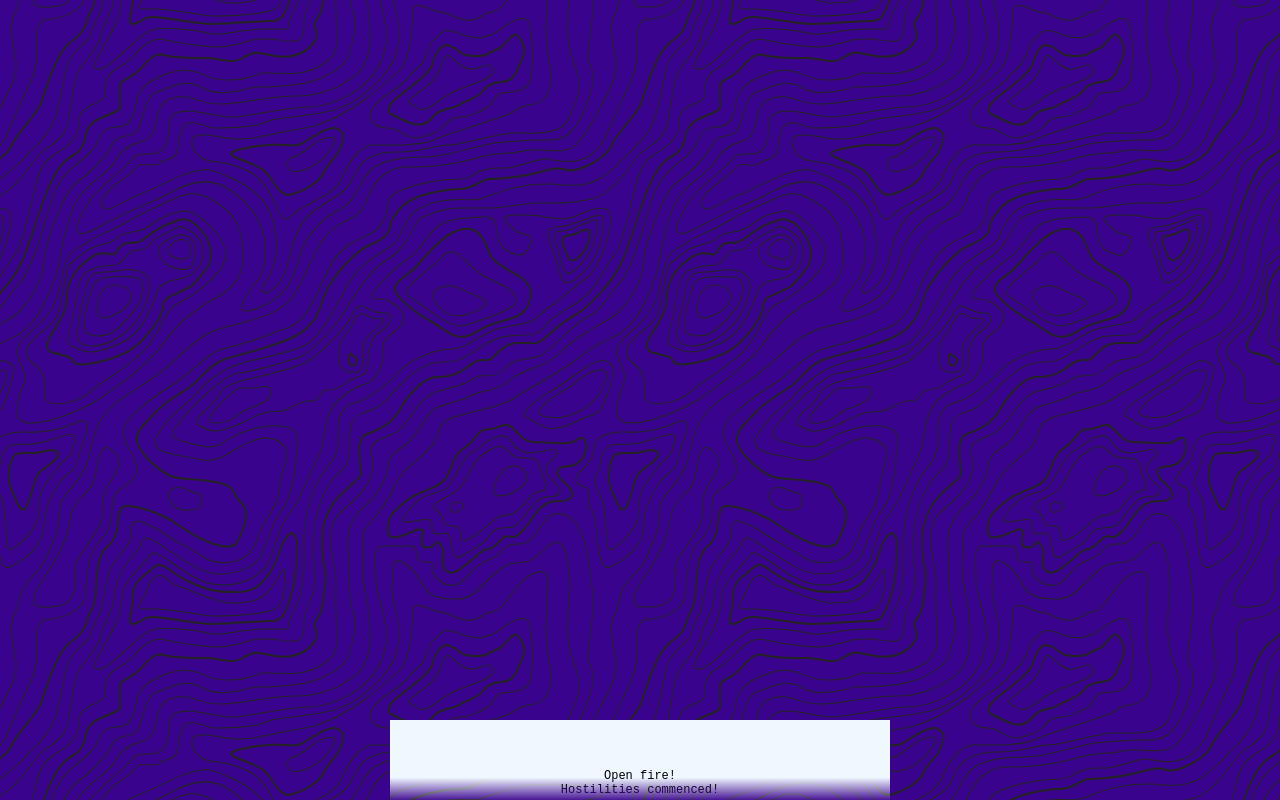
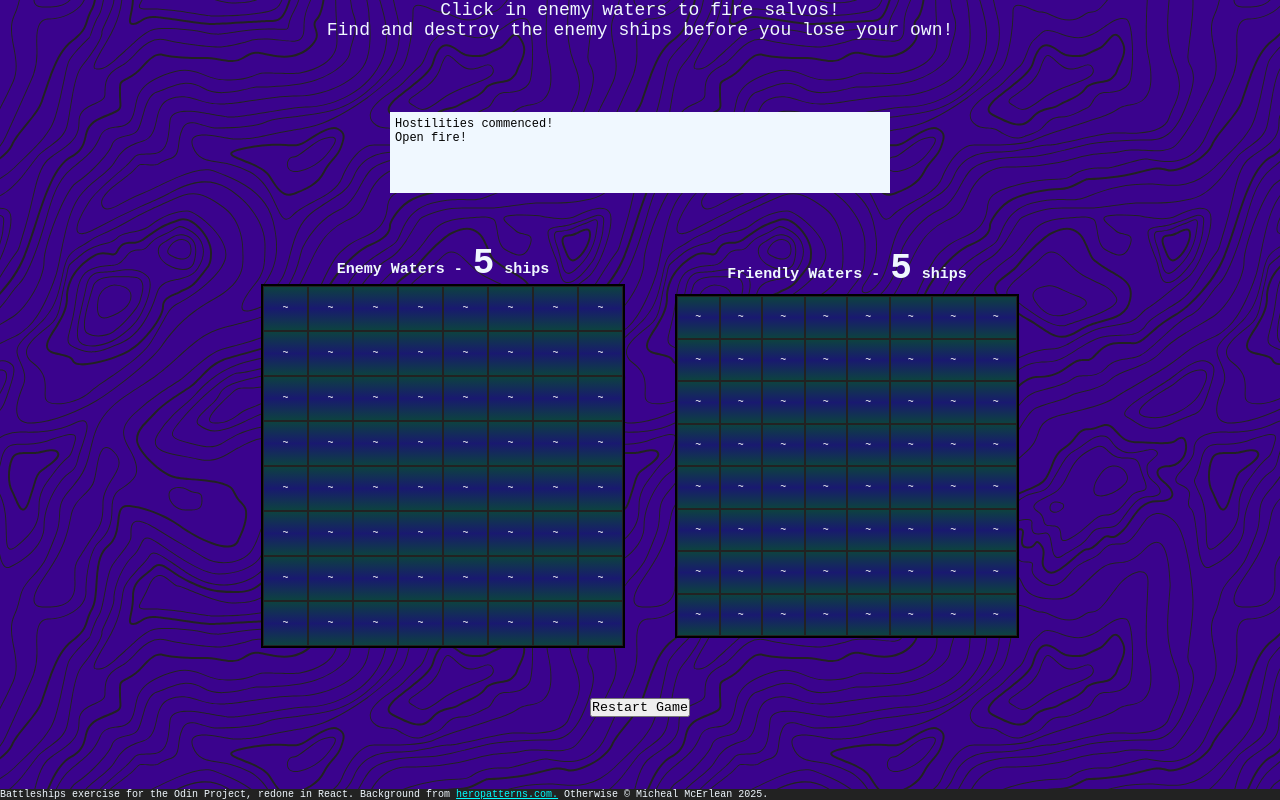
Before and after one commit to MichealMcErlean/odin-react-battleship, a React (Vite) app: page /game in a window 1280 px wide. Shown: the top 800 px of the page. Built offline with nearby package versions, Linux system fonts and the light colour scheme.

Commit message:
The player can now attack
Haven't implemented the AI counterfire yet. That will require a bit of work, as I want to give it rudimentary AI about following up when landing a hit.

```diff
--- a/src/App.jsx
+++ b/src/App.jsx
@@ -1,6 +1,6 @@
 import { useState, useEffect} from 'react'
 import { useNavigate } from 'react-router';
-import './App.css'
+import styles from './App.module.css'
 import FollowerShape from './components/FollowerShape';
 import Board from './components/Board';
 import ShipButtons from './components/ShipButtons.jsx'
@@ -136,22 +136,22 @@ function App() {
           <h2>Place your ships!</h2>
         )}
       </header>
-      <article className='article'>
-        <div className="playerboard">
+      <article className={styles.article}>
+        <div className={styles.playerboard}>
           <Board
             type='human'
             onClick={handlePlaceShip}
           />
         </div>
-        <div className="buttonbox">
-          <div className="shipbuttons">
+        <div className={styles.buttonbox}>
+          <div className={styles.shipbuttons}>
             <ShipButtons
               availableShips={availableShips}
               placedShips={placedShips}
               onShipSelect={onShipSelect}
             />
           </div>
-          <div className="utilbuttons">
+          <div className={styles.utilbuttons}>
             <button
               type="button"
               onClick={handleRandomShips}
--- a/src/App.css
+++ b/src/App.module.css
@@ -10,7 +10,7 @@ main {
 }
 
 main * {
-  padding: 5px;
+  /* padding: 5px; */
   font-family: 'Courier New', Courier, monospace;
 }
 
--- /dev/null
+++ b/src/components/Message.jsx
@@ -0,0 +1,8 @@
+export default function Message({children}) {
+
+  return (
+    <>
+      {children}
+    </>
+  )
+}
--- a/src/routes/GamePage.jsx
+++ b/src/routes/GamePage.jsx
@@ -2,30 +2,103 @@ import styles from './GamePage.module.css';
 import { usePlayer } from '../contexts/PlayerContext';
 import { useComputer } from '../contexts/ComputerContext';
 import Board from '../components/Board';
-import { useState } from 'react';
+import { useState, useMemo, useRef, useEffect } from 'react';
+import { useNavigate } from 'react-router';
+import { Player, makeAttack } from '../scripts/ship';
+import Message from '../components/Message';
 
 export default function GamePage() {
 
   const {player, setPlayer} = usePlayer();
   const {computer, setComputer} = useComputer();
+  const navigate = useNavigate();
 
   const [msglog, setMsglog] = useState([(<p>Hostilities commenced!</p>), (<p>Open fire!</p>)]);
 
-  function handlePlayerAttack(event) {
-    return;
+  const playerShipsLeft = useMemo(() => {
+    return Object.keys(player.ships).length;
+  }, [player]);
+  const computerShipsLeft = useMemo(() => {
+    return Object.keys(computer.ships).length;
+  }, [computer]);
+
+  const msglogEndRef = useRef(null);
+
+  const scrollToBottom = () => {
+    msglogEndRef.current?.scrollIntoView({behaviour: 'smooth'});
+  }
+
+  useEffect(() => {
+    scrollToBottom();
+  }, [msglog])
+
+  function handlePlayerAttack(event, rowI, colI) {
+    let newCell = JSON.stringify([rowI, colI])
+    if (computer.shots.has(newCell)) {
+      alert('No use shooting the same cell twice!')
+      return;
+    }
+    computer.shots.add(newCell);
+    const whatWasHit = makeAttack(rowI, colI, computer);
+    let newComputer = structuredClone(computer);
+    newComputer.board[rowI][colI].hit = true;
+    let newMsg = 'You ';
+    if (whatWasHit) {
+      let hitShip = newComputer.ships[whatWasHit];
+      hitShip.hits += 1;
+      if (hitShip.hits >= hitShip.length) {
+        hitShip.sunk = true;
+        newMsg += 'sunk a ' + whatWasHit + '!';
+        delete newComputer.ships[whatWasHit]
+      } else {
+        newMsg += 'hit a ' + whatWasHit + '!';
+      }
+    } else {
+      newMsg += 'missed...';
+    }
+    setMsglog(prev => [...prev, (
+      <p>{newMsg}</p>
+    )]);
+    setComputer(newComputer);
+  }
+
+  function handleRestartGame() {
+    setPlayer(new Player('human'));
+    setComputer(new Player('computer'));
+    navigate('/');
+  }
+
+  if (!player || !computer) {
+    return (
+      <h1>Loading...</h1>
+    )
   }
 
   return (
     <main className = {styles.main}>
       <header className={styles.header}>
-        <div className={styles.msglog}>
-          {msglog}
-        </div>
+        <p>Click in enemy waters to fire salvos!</p>
+        <p>Find and destroy the enemy ships before you lose your own!</p>
       </header>
       <article className={styles.article}>
+        <div className={styles.msglog}>
+          {msglog.map((msg, index) => (
+            <Message
+              key={index}
+            >
+              {msg}
+            </Message>
+          ))}
+          <div ref={msglogEndRef} />
+        </div>
         <div className={styles.boardbox}>
           <div className={styles.boardAndTitle}>
-            <h2>Enemy Waters</h2>
+            <h2>Enemy Waters -
+              <span className={styles.shipNumber}>
+                {computerShipsLeft}
+              </span>
+               ships
+            </h2>
             <div className={styles.computerboard}>
               <Board
                 onClick={handlePlayerAttack}
@@ -34,7 +107,12 @@ export default function GamePage() {
             </div>
           </div>
           <div className={styles.boardAndTitle}>
-            <h2>Friendly Waters</h2>
+            <h2>Friendly Waters -
+              <span className={styles.shipNumber}>
+                {playerShipsLeft}
+              </span>
+                ships
+            </h2>
             <div className={styles.playerboard}>
               <Board
                 onClick=''
@@ -48,6 +126,7 @@ export default function GamePage() {
             type='button'
             className={styles.resetButton}
             id='resetButton'
+            onClick={handleRestartGame}
           >
             Restart Game
           </button>
--- a/src/routes/GamePage.module.css
+++ b/src/routes/GamePage.module.css
@@ -1,3 +1,17 @@
+html, body, #root {
+  height: 100%;
+  padding: 0;
+  margin: 0;
+}
+
+.main {
+  min-height: 100vh;
+  display: grid;
+  grid-template-rows: min-content 1fr min-content;
+  padding: 0;
+  margin: 0;
+}
+
 .link:link {
   color:aqua;
 }
@@ -19,9 +33,10 @@
   font-size: 1.2rem;
   overflow-y: scroll;
   display: flex;
-  flex-direction: column-reverse;
-  mask-image: linear-gradient(to bottom, black 70%, transparent 100%);
-  margin: auto auto 0 auto;
+  flex-direction: column;
+  /* mask-image: linear-gradient(to bottom, transparent 10%, black 100%); */
+  margin: 0 auto 0 auto;
+  padding: 5px;
 }
 
 .msglog p {
@@ -67,38 +82,32 @@
 }
 
 .article {
-  display: grid;
-  grid-template-rows: 1fr min-content;
+  display: flex;
+  flex-direction: column;
+  justify-content: center;
+  gap: 50px;
+}
+
+.shipNumber {
+  font-size: 3.6rem;
+  margin: 10px;
 }
 
 @media (min-width: 650px){
   .boardbox {
     display: flex;
     justify-content: center;
-    gap: 20px;
+    gap: 50px;
     align-items: center;
     width: clamp(650px, 90%, 800px);
   }
 }
 
 @media (min-width: 750px) and (orientation: landscape) {
-  .article {
-    display: grid;
-    grid-template-rows: 1fr 2fr 1fr;
-    width: clamp(750px, 90%, 1000px);
-    margin: 0 auto;
-  }
+
 
   .header {
-    height: clamp(min-content, 200px + 10vh, 400px );
-    display: flex;
-    justify-items: center;
-    align-items: end;
-  }
 
-  .main {
-    display: grid;
-    grid-template-rows: 1fr 2fr min-content;
   }
 
 }
--- a/src/scripts/ship.js
+++ b/src/scripts/ship.js
@@ -213,3 +213,7 @@ export function placeShipsAtRandom(availableShips, player, setPlayer) {
   console.log(newPlayer);
   setPlayer(newPlayer);
 }
+
+export function makeAttack(rowI, colI, player) {
+  return player.board[rowI][colI].ship
+}
```
